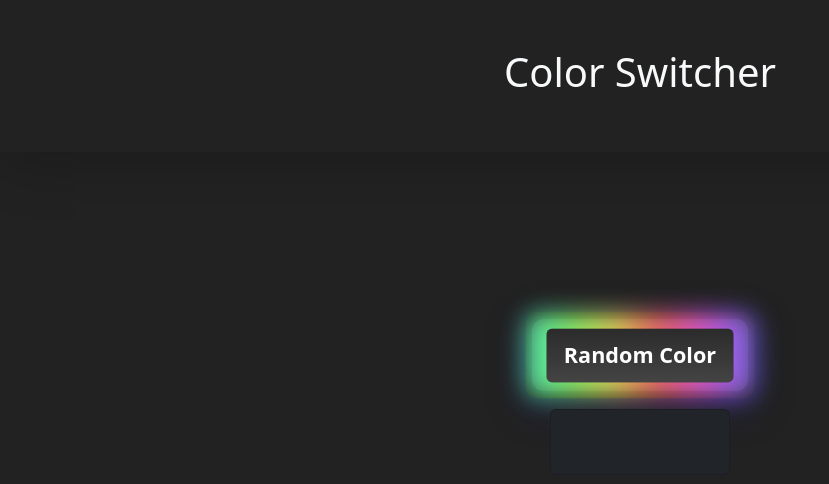
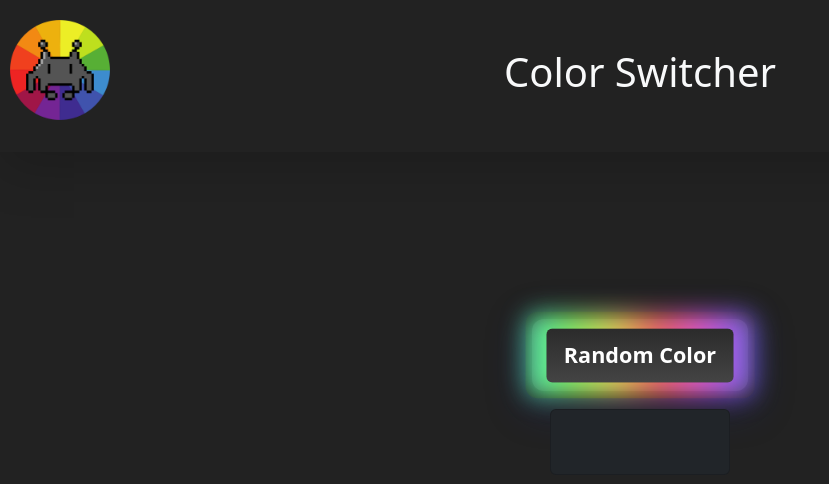
Before and after one commit to arnav10x/fun-website, a plain HTML site: page index.html in a window 1280 px wide. Shown: the whole page, without its empty margins (0-829 px from the left). Drawn offline with nearby package versions, Linux system fonts and the light colour scheme.

Commit message:
added logo to the thingy

```diff
--- a/index.html
+++ b/index.html
@@ -17,6 +17,7 @@
   </head>
   <body id="body">
     <div class="p-5 d-flex justify-content-center shadow-lg top-0 ">
+      <img src="logo.png" width="100px" height="100px" id="img">
       <h1 class="text-light">Color Switcher</h1>
     </div>
     <div
--- a/style.css
+++ b/style.css
@@ -0,0 +1,5 @@
+#img {
+    position: absolute;
+    left: 10px;
+    top: 20px;
+}
```
